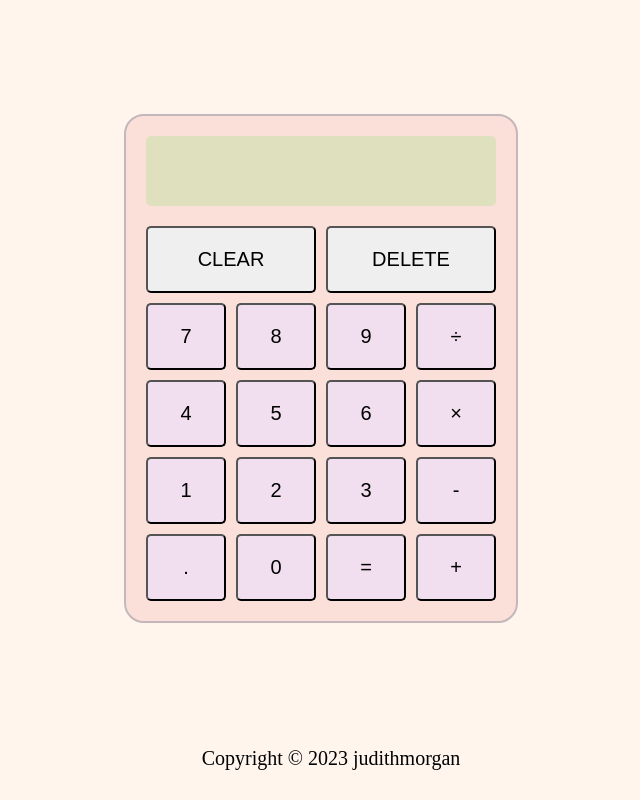
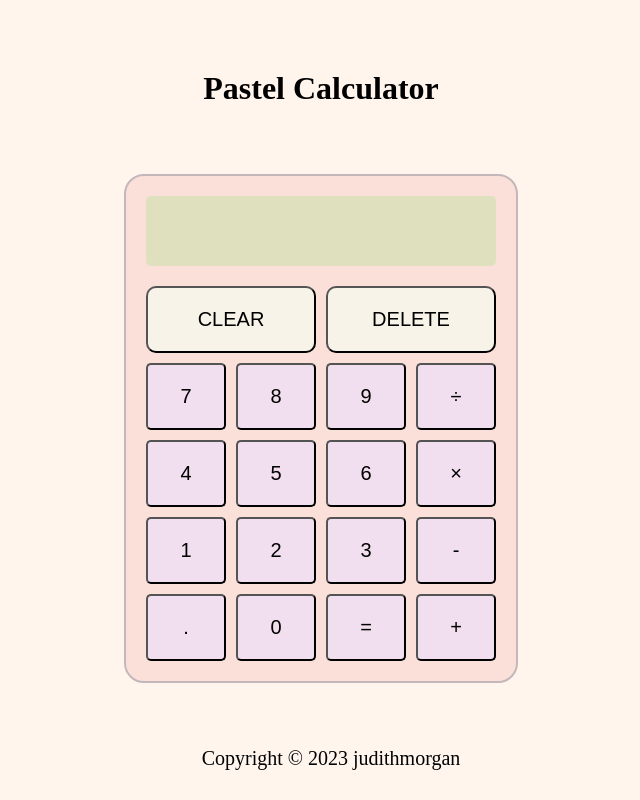
Before and after one commit to judithmorgan/calculator, a plain HTML site: page index.html in a window 1280 px wide. Shown: the whole page, without its empty margins (319-959 px from the left). Drawn offline with Linux system fonts and the light colour scheme.

Commit message:
added header

```diff
--- a/index.html
+++ b/index.html
@@ -11,6 +11,7 @@
 <body>
 
     <script src="script.js"> </script>
+    <header> <h1> Pastel Calculator</h1></header>
     <main>
         <div class="calculator">
             <div class="screen"></div>
--- a/styles.css
+++ b/styles.css
@@ -10,13 +10,20 @@ body {
    flex-direction: column;
 }
 
+header {
+   height: 20vh;
+   display: flex;
+   justify-content: center;
+   align-items: center;
+}
+
 main {
    display: flex;
    justify-content: center;
    /*why does this do this? */
    align-items: center;
    padding: 50px;
-   height: 75vh;
+   height: 50vh;
    padding: 10px;
    margin-top: 50px;
 }
@@ -25,7 +32,7 @@ main {
    display: flex;
    flex-direction: column;
 
-   width:350px;
+   width: 350px;
    background-color: #FAE0D8;
    border-radius: 20px;
    border: #C4B7BB 2px solid;
@@ -59,7 +66,8 @@ main {
    grid-column: span 2;
    font-size: 20px;
    padding: 20px;
-   border-radius: 5px;
+   border-radius: 10px;
+   background-color: #F8F3E8;
 }
 
 footer {
@@ -76,4 +84,4 @@ footer {
 
 
 /*
- * Button Styles #FOF4BF
+ * Button Styles
```
